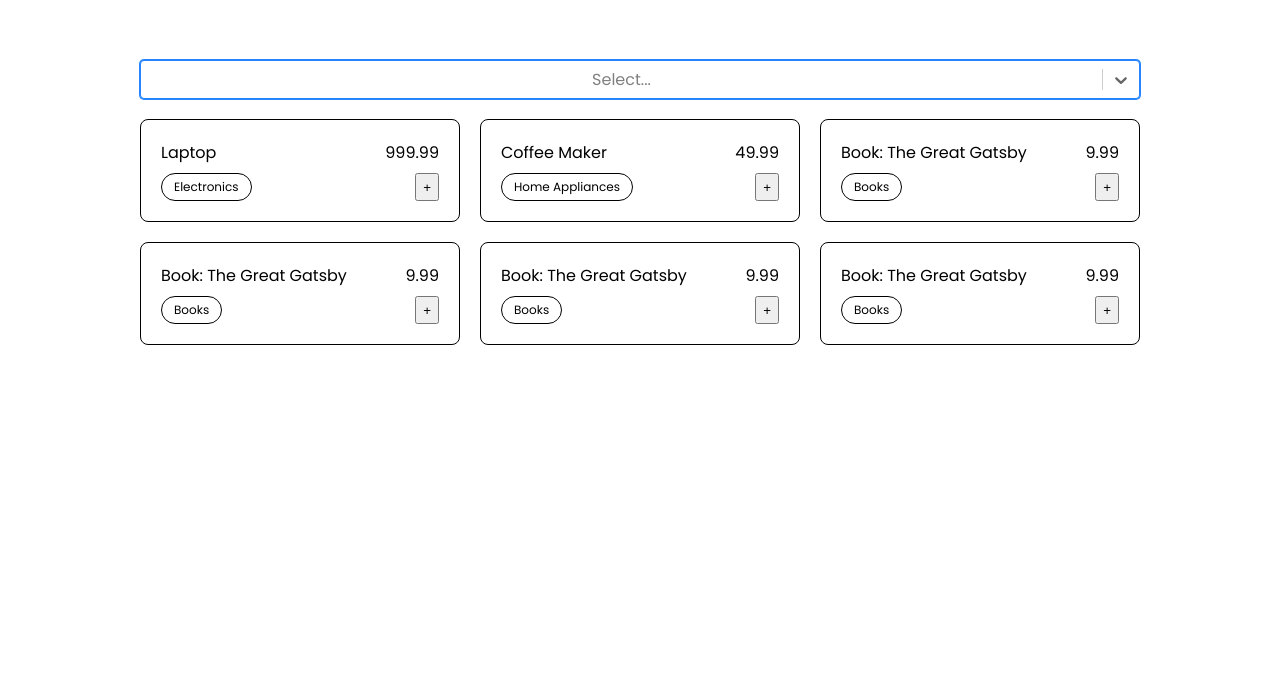
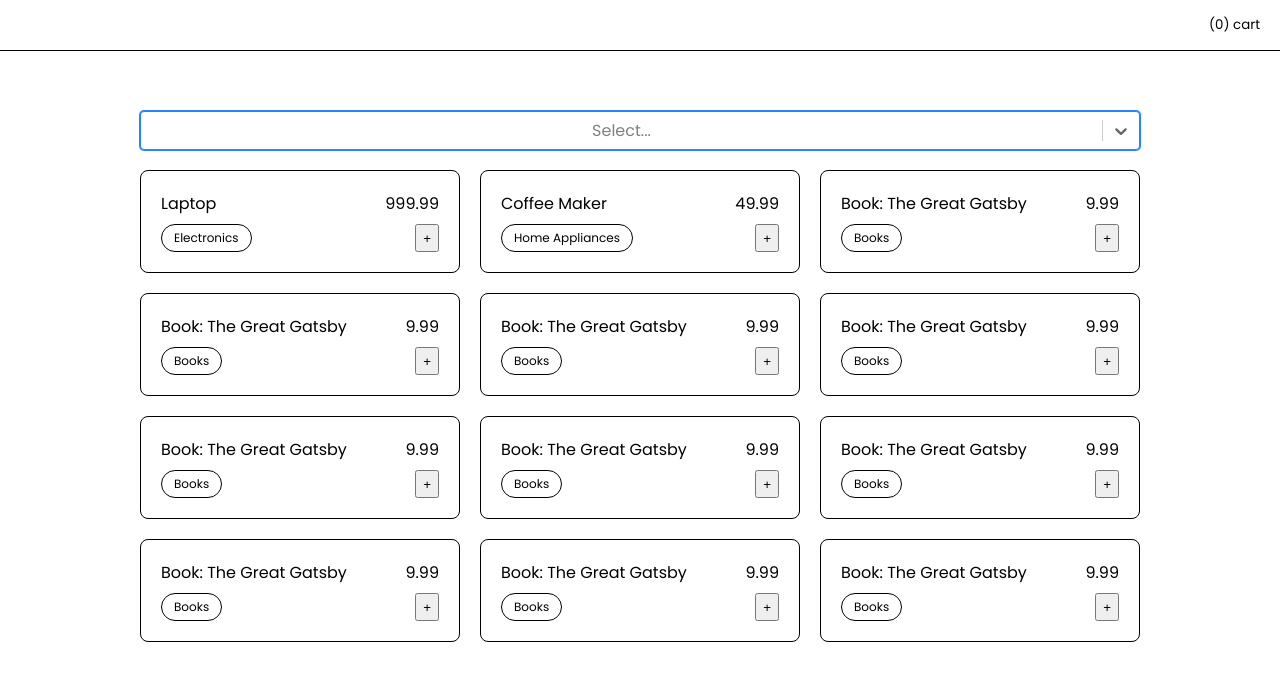
Before and after one commit to kevin-cho/challenge-shopping-cart, a React (Create React App) app: page / in a window 1280 px wide. Shown: the top 680 px of the page. Built offline with nearby package versions, Linux system fonts and the light colour scheme.

Commit message:
add navbar with cart quantity

```diff
--- a/src/App.js
+++ b/src/App.js
@@ -1,5 +1,6 @@
 import styled from 'styled-components';
 import Home from './containers/Home';
+import Navbar from './containers/Navbar';
 
 const Container = styled.div`
   text-align: center;
@@ -8,6 +9,7 @@
 function App() {
   return (
     <Container>
+      <Navbar />
       <Home />
     </Container>
   );
--- a/src/containers/Home.jsx
+++ b/src/containers/Home.jsx
@@ -67,6 +67,42 @@
     "price": 9.99,
     "category": "Books"
   },
+  {
+    "id": 7,
+    "name": "Book: The Great Gatsby",
+    "price": 9.99,
+    "category": "Books"
+  },
+  {
+    "id": 8,
+    "name": "Book: The Great Gatsby",
+    "price": 9.99,
+    "category": "Books"
+  },
+  {
+    "id": 9,
+    "name": "Book: The Great Gatsby",
+    "price": 9.99,
+    "category": "Books"
+  },
+  {
+    "id": 10,
+    "name": "Book: The Great Gatsby",
+    "price": 9.99,
+    "category": "Books"
+  },
+  {
+    "id": 11,
+    "name": "Book: The Great Gatsby",
+    "price": 9.99,
+    "category": "Books"
+  },
+  {
+    "id": 12,
+    "name": "Book: The Great Gatsby",
+    "price": 9.99,
+    "category": "Books"
+  },
 ]
 
 const Home = () => {
--- /dev/null
+++ b/src/containers/Navbar.jsx
@@ -0,0 +1,35 @@
+import { useSelector } from 'react-redux';
+import styled from 'styled-components';
+import { getCartQuantity } from '../store/cart/selectors';
+
+const Container = styled.nav`
+  height: 50px;
+  border-bottom: 1px solid;
+  position: sticky;
+  top: 0;
+  z-index: 1;
+  background-color: white;
+  display: flex;
+  justify-content: flex-end;
+  padding: 0 20px;
+`;
+
+const CartButton = styled.button`
+  border: 0;
+  background: none;
+  font-family: inherit;
+  cursor: pointer;
+  padding: 0;
+`;
+
+const Navbar = () => {
+  const cartQuantity = useSelector(getCartQuantity);
+
+  return (
+    <Container>
+      <CartButton>({cartQuantity}) cart</CartButton>
+    </Container>
+  )
+}
+
+export default Navbar;
--- /dev/null
+++ b/src/store/cart/selectors.js
@@ -0,0 +1,2 @@
+
+export const getCartQuantity = state => state.cart.items.length || 0;
--- a/src/store/cart/slice.js
+++ b/src/store/cart/slice.js
@@ -9,7 +9,6 @@
   initialState,
   reducers: {
     addItem: (state, action) => {
-      console.log('slice')
       state.items.push(action.payload);
     },
   },
```
